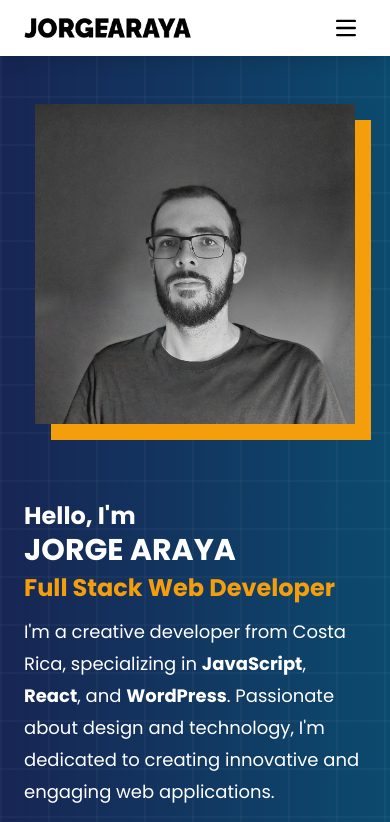
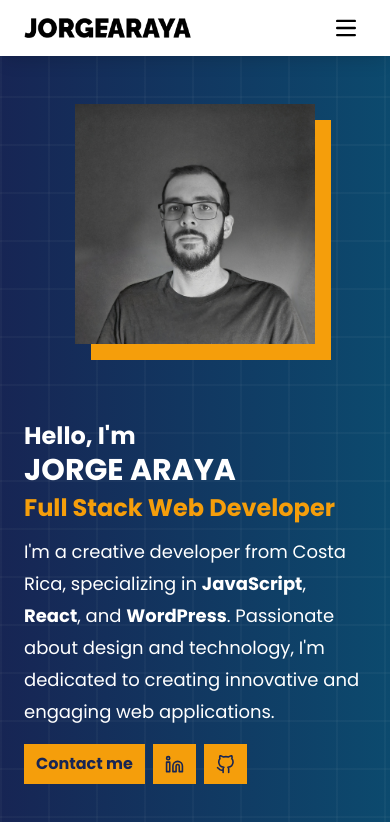
Before and after one commit to jorgearaya474/nxt-site, a Next.js app: page / in a window 390 px wide. Shown: the top 822 px of the page. Built offline with nearby package versions, Linux system fonts and the light colour scheme.

Commit message:
fix hero photo size on mobile

```diff
--- a/components/home-sections/Hero.tsx
+++ b/components/home-sections/Hero.tsx
@@ -34,7 +34,7 @@ const Hero: React.FC = () => {
               alt='Picture of the author'
               width={400}
               height={400}
-              className='max-w-xs lg:max-w-full relative z-10'
+              className='max-w-[240px] lg:max-w-full relative z-10'
               loading='lazy'
             />
             <div className='absolute bg-amber-500 w-full h-full top-4 lg:top-8 left-4 lg:left-8 z-1'></div>
```
